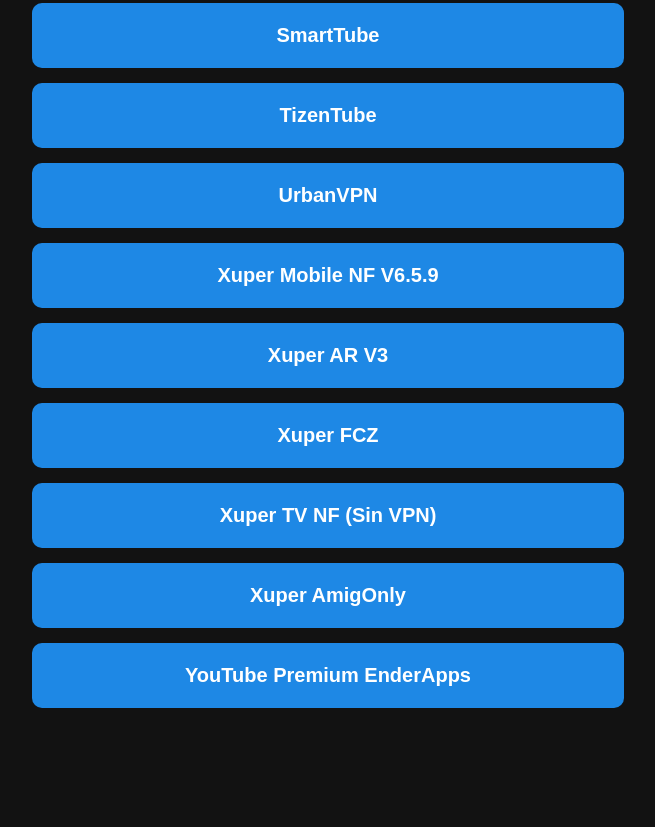
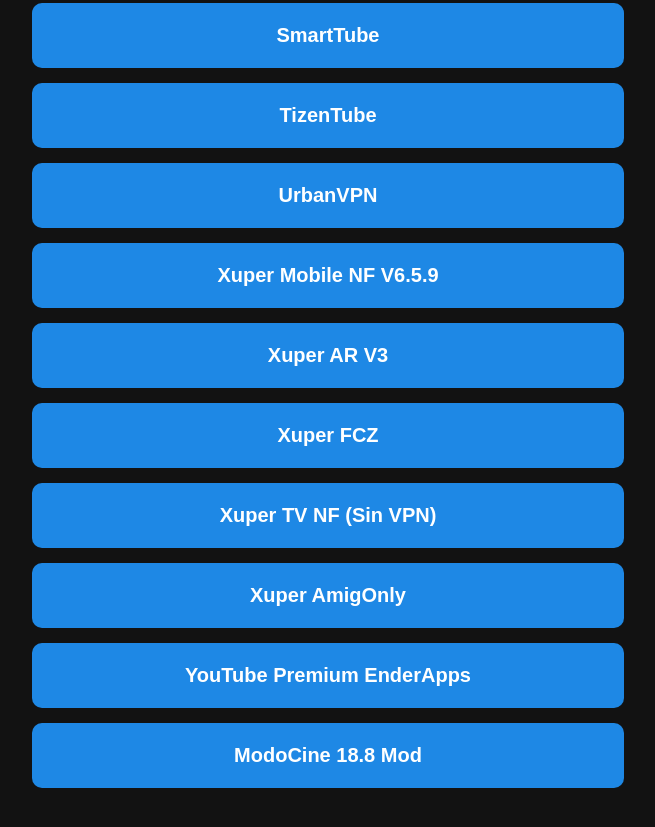
Before and after one commit to stuhyb1976-XUP/TV-Box, a plain HTML site: page index.html in a window 1280 px wide. Shown: the part 753-1580 px from the top of the page, without its empty margins (312-967 px from the left). Before the commit the page ends 1504 px from the top, so only its background shows below. Drawn offline with Linux system fonts and the light colour scheme.

Commit message:
Update index.html

```diff
--- a/index.html
+++ b/index.html
@@ -59,6 +59,6 @@
   <a href="https://github.com/stuhyb1976-XUP/TV-Box/releases/download/v1.0/XuperTV_NF_4.35.1-SinVPN.apk" class="btn">Xuper TV NF (Sin VPN)</a>
   <a href="https://github.com/stuhyb1976-XUP/TV-Box/releases/download/v1.0/Xuper_AmigOnly_2.0.apk" class="btn">Xuper AmigOnly</a>
   <a href="https://github.com/stuhyb1976-XUP/TV-Box/releases/download/v1.0/Youtube.Premium_EnderApps.19.de.Agosto.apk" class="btn">YouTube Premium EnderApps</a>
-
+  <a href="https://github.com/stuhyb1976-XUP/TV-Box/releases/download/v1.0/ModoCine-18.8-ModByNF.apk" class="btn">ModoCine 18.8 Mod</a>
 </body>
 </html>
```
